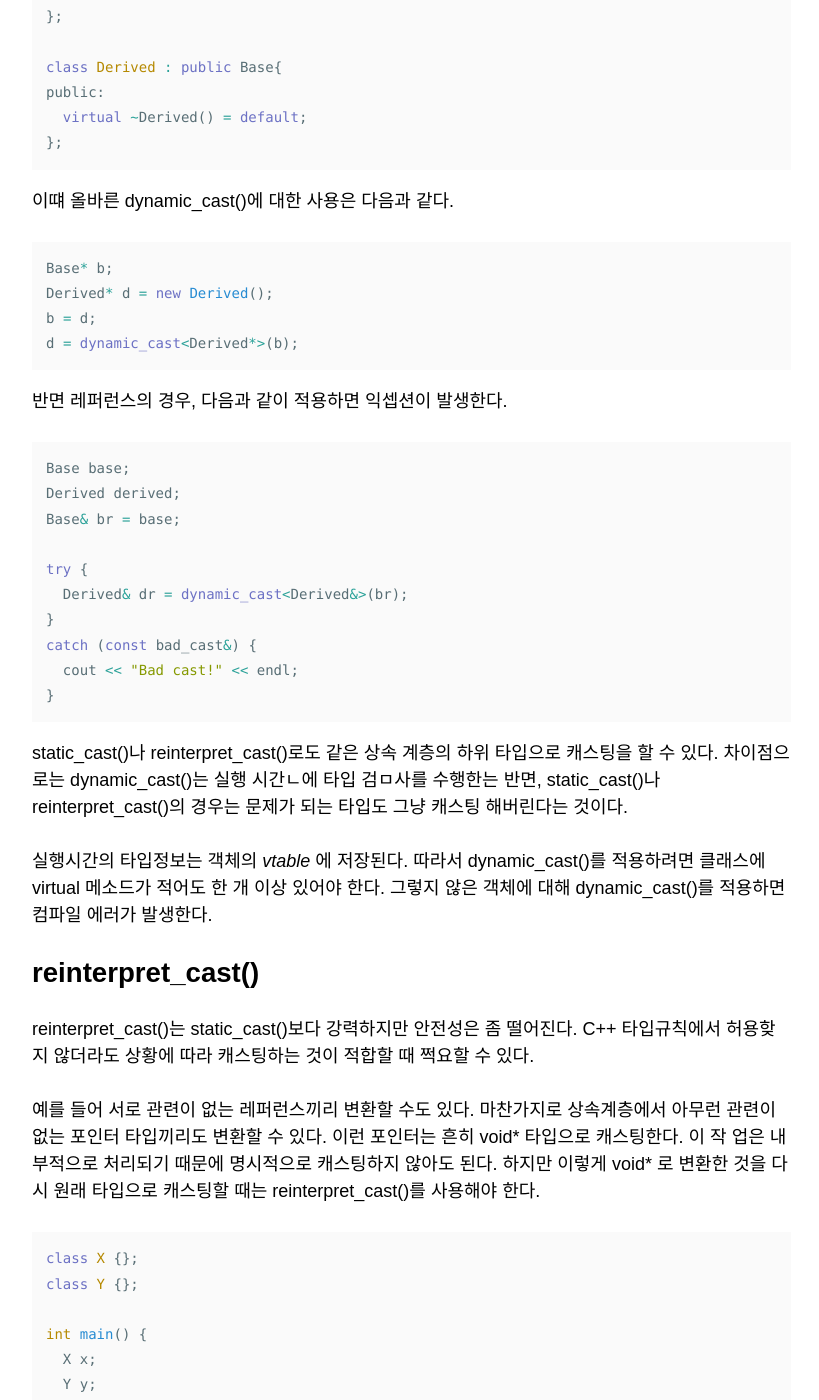
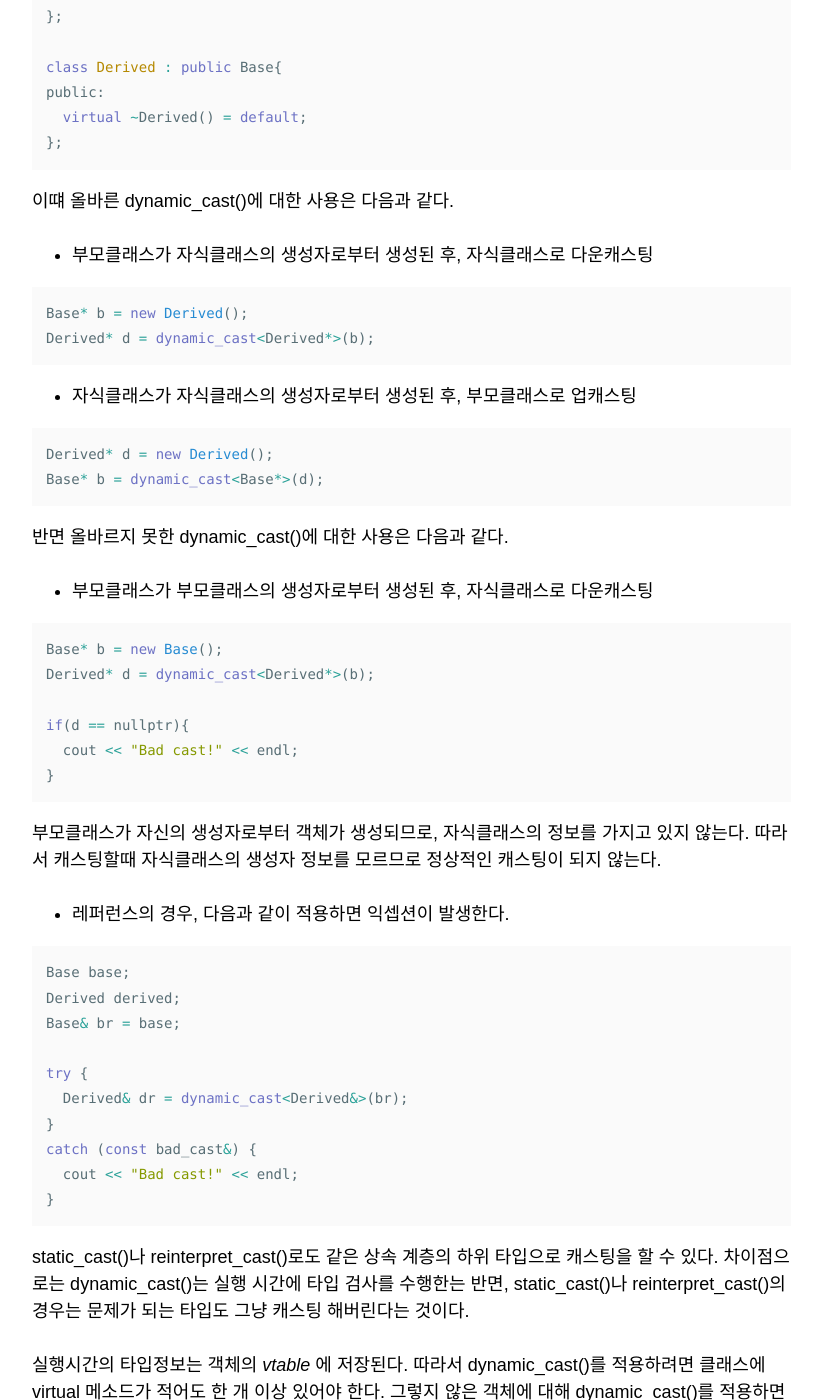
Before and after one commit to ISSuh/blog, a Jekyll site: the page built from _posts/2020-03-02-C++-casting.md, in a window 1280 px wide and 1400 px high, scrolled down 3237 px. Shown: the whole window, without its empty margins (343-1162 px from the left). Built offline with Jekyll 4.4.1, drawn with Linux system fonts in a browser that asks for light colours; nearby versions of some CDN libraries; comment, search, counter and statistics services are not loaded; some of the changed text lies outside the part shown.

Commit message:
update c++ casting

````diff
--- a/_posts/2020-03-02-C++-casting.md
+++ b/_posts/2020-03-02-C++-casting.md
@@ -122,14 +122,36 @@ public:
 
 이떄 올바른 dynamic_cast()에 대한 사용은 다음과 같다.
 
+- 부모클래스가 자식클래스의 생성자로부터 생성된 후, 자식클래스로 다운캐스팅
+
 ```cpp
-Base* b;
-Derived* d = new Derived();
-b = d;
-d = dynamic_cast<Derived*>(b);
+Base* b = new Derived();
+Derived* d = dynamic_cast<Derived*>(b);
 ```
 
-반면 레퍼런스의 경우, 다음과 같이 적용하면 익셉션이 발생한다.
+- 자식클래스가 자식클래스의 생성자로부터 생성된 후, 부모클래스로 업캐스팅
+
+```cpp
+Derived* d = new Derived();
+Base* b = dynamic_cast<Base*>(d);
+```
+
+반면 올바르지 못한 dynamic_cast()에 대한 사용은 다음과 같다.
+
+- 부모클래스가 부모클래스의 생성자로부터 생성된 후, 자식클래스로 다운캐스팅
+
+```cpp
+Base* b = new Base();
+Derived* d = dynamic_cast<Derived*>(b);
+
+if(d == nullptr){
+  cout << "Bad cast!" << endl;
+}
+```
+
+부모클래스가 자신의 생성자로부터 객체가 생성되므로, 자식클래스의 정보를 가지고 있지 않는다. 따라서 캐스팅할때 자식클래스의 생성자 정보를 모르므로 정상적인 캐스팅이 되지 않는다.
+
+- 레퍼런스의 경우, 다음과 같이 적용하면 익셉션이 발생한다.
 
 ```cpp
 Base base;
@@ -145,14 +167,14 @@ catch (const bad_cast&) {
 ```
 
 static_cast()나 reinterpret_cast()로도 같은 상속 계층의 하위 타입으로 캐스팅을 할 수 있다.
-차이점으로는 dynamic_cast()는 실행 시간ㄴ에 타입 검ㅁ사를 수행한는 반면, static_cast()나 reinterpret_cast()의 경우는 문제가 되는 타입도 그냥 캐스팅 해버린다는 것이다.
+차이점으로는 dynamic_cast()는 실행 시간에 타입 검사를 수행한는 반면, static_cast()나 reinterpret_cast()의 경우는 문제가 되는 타입도 그냥 캐스팅 해버린다는 것이다.
 
 실행시간의 타입정보는 객체의 *vtable* 에 저장된다. 따라서 dynamic_cast()를 적용하려면 클래스에 virtual 메소드가 적어도 한 개 이상 있어야 한다. 그렇지 않은 객체에 대해 dynamic_cast()를 적용하면 컴파일 에러가 발생한다.
 
 ## reinterpret_cast()
 
 reinterpret_cast()는 static_cast()보다 강력하지만 안전성은 좀 떨어진다.
-C++ 타입규칙에서 허용핮지 않더라도 상황에 따라 캐스팅하는 것이 적합할 때 쩍요할 수 있다.
+C++ 타입규칙에서 허용하지 않더라도 상황에 따라 캐스팅하는 것이 적합할 때 적용할 수 있다.
 
 예를 들어 서로 관련이 없는 레퍼런스끼리 변환할 수도 있다. 마찬가지로 상속계층에서 아무런 관련이 없는 포인터 타입끼리도 변환할 수 있다.
 이런 포인터는 흔히 void* 타입으로 캐스팅한다. 이 작 업은 내부적으로 처리되기 때문에 명시적으로 캐스팅하지 않아도 된다. 하지만 이렇게 void* 로 변환한 것을 다시 원래 타입으로 캐스팅할 때는 reinterpret_cast()를 사용해야 한다.
````
Also changed, not shown: other parts of _posts/2020-03-02-C++-casting.md (+1 -1 lines).
